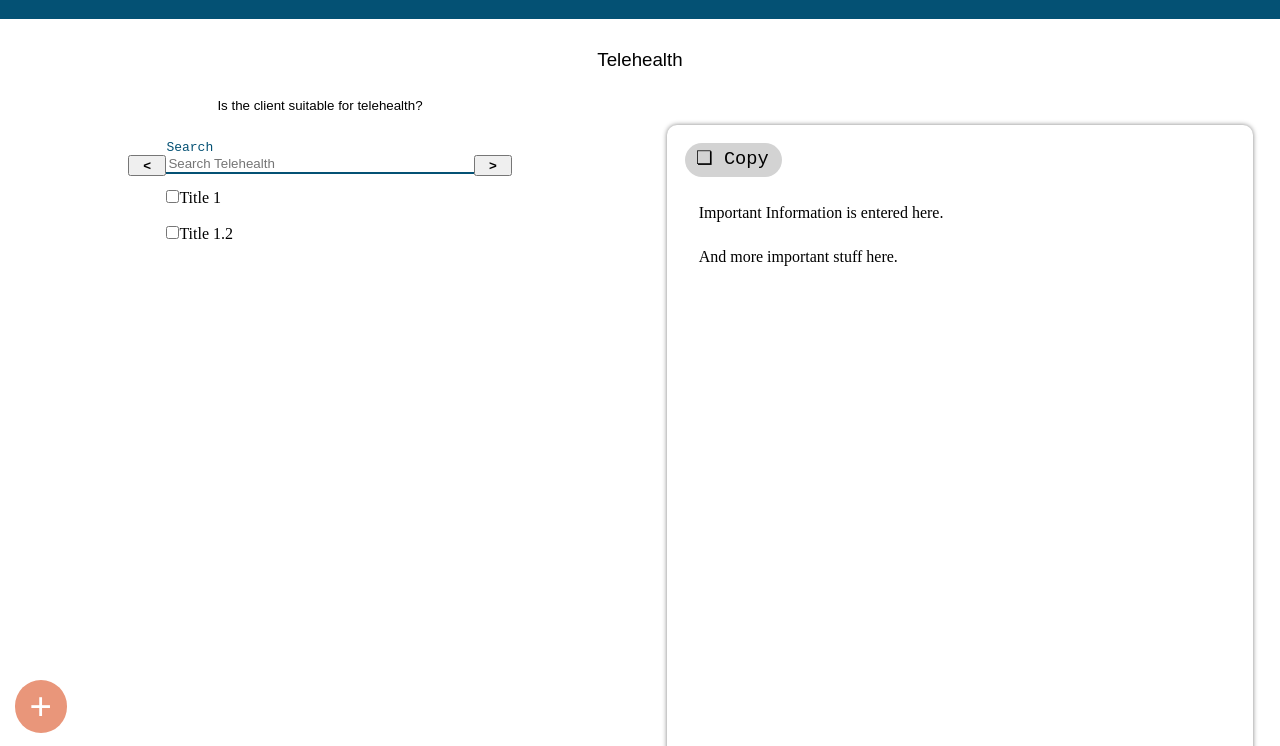
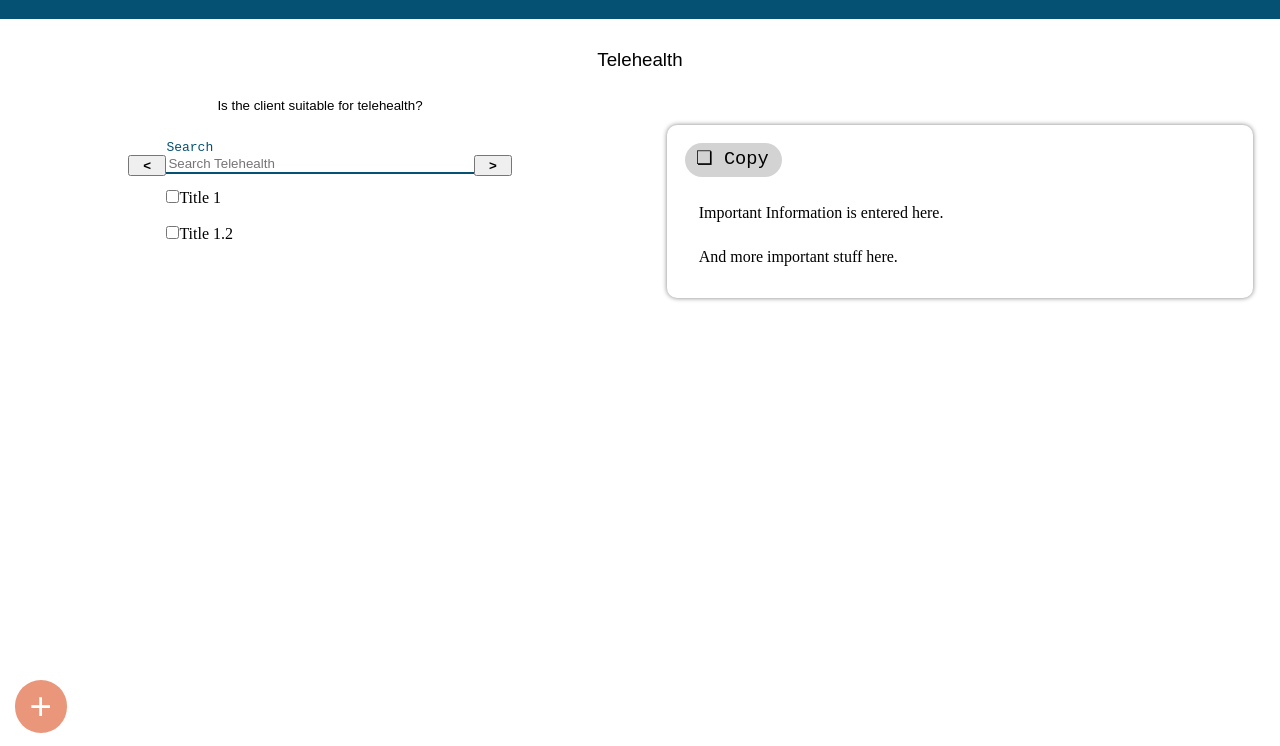
Before and after one commit to Khenkelman/NoteAssist, a plain HTML site: page index.html in a window 1280 px wide. Shown: the part 54-800 px from the top of the page. Drawn offline with Linux system fonts and the light colour scheme.

Commit message:
CSS Fix: Textbox height set to auto

```diff
--- a/styles.css
+++ b/styles.css
@@ -40,7 +40,7 @@ h3 {
 #search {
     margin-left: 20%;
     margin-right: 20%;
-    text-align: center
+    text-align: center;
 }
 #searchtitle{
     margin: 0;
@@ -66,7 +66,7 @@ h3 {
     padding: 4pt;
     box-shadow: 0px 0px 5px gray;
     border-radius: 10px;
-    height: 100%;
+    height: auto;
 }
 #copiedtext{
     margin: 20pt;
```
